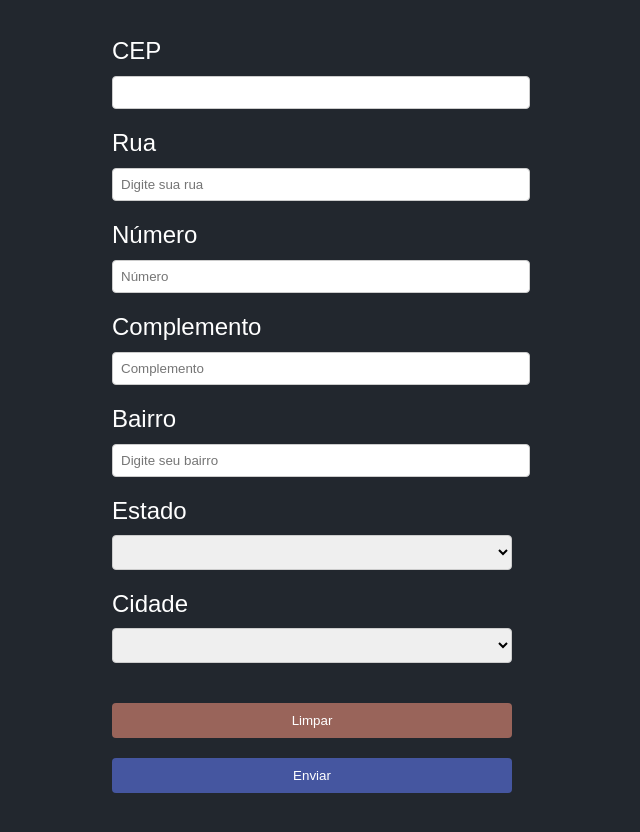
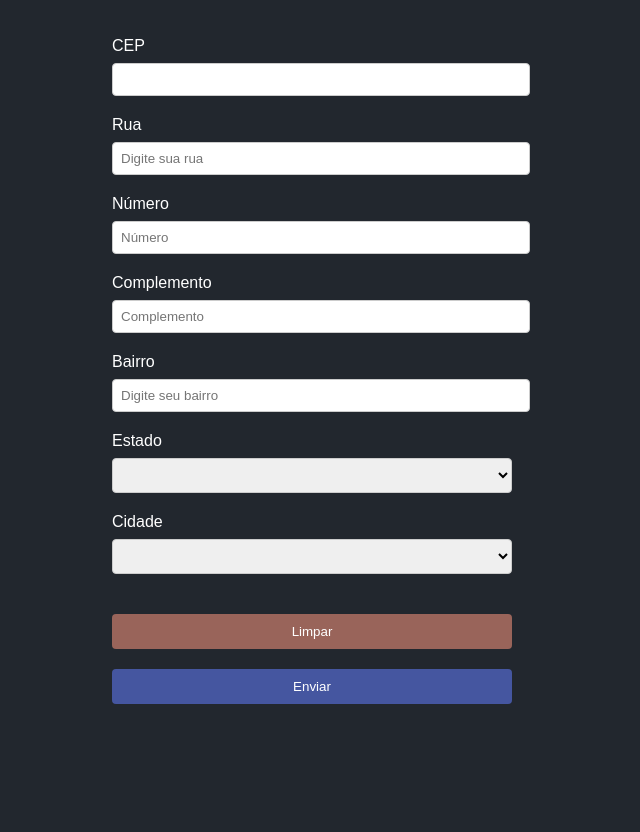
Before and after one commit to falcettijr/formulario-cep, a plain HTML site: page index.html in a window 1280 px wide. Shown: the part 70-902 px from the top of the page, without its empty margins (328-968 px from the left). After the commit the page ends 814 px from the top, so only its background shows below. Drawn offline with Linux system fonts and the light colour scheme; no server answers.

Commit message:
index update

```diff
--- a/style.css
+++ b/style.css
@@ -16,12 +16,12 @@ h1 {
 form {
     max-width: 400px;
     margin: 0 auto;
-    font-size: 1.5rem;
+    font-size: 1rem;
 }
 
 label {
     display: block;
-    margin-bottom: 10px;
+    margin-bottom: 8px;
 }
 
 button{
```
Also changed, not shown: screenshot.png.
